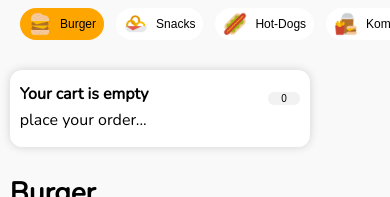
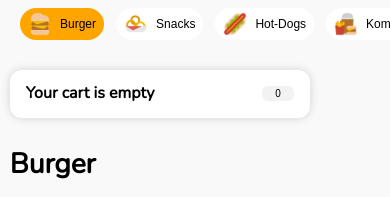
Before and after one commit to denshaver/denys-burger, a React (Vite) app: page / in a window 390 px wide. Shown: the part 481-678 px from the top of the page. Built offline with nearby package versions, Linux system fonts and the light colour scheme.

Commit message:
Fixed mobile and desktop layout cart

```diff
--- a/src/components/Cart/Cart.jsx
+++ b/src/components/Cart/Cart.jsx
@@ -8,6 +8,7 @@ import {
 } from "../../features/cart/cartSlice";
 import "./cartStyling.css";
 import { useEffect, useState } from "react";
+import { useWindowWidth } from "../../hooks/useWindowWidth";
 
 export const Cart = ({ t }) => {
   const dispatch = useDispatch();
@@ -21,9 +22,20 @@ export const Cart = ({ t }) => {
 
   const [isCartFolded, setIsCartFolded] = useState(false);
 
-  return (
-    <section className="cart-container" >
-      {!hasItemsInCart || cart.quantity < 1 ? (
+  const [isMobile, setIsMobile] = useState(false);
+
+  const screenWidth = useWindowWidth();
+
+  useEffect(() => {
+    if (screenWidth > 767) {
+      setIsMobile(false);
+    } else {
+      setIsMobile(true);
+    }
+  }, [screenWidth]);
+
+  const desktopLayout =
+    !hasItemsInCart || cart.quantity < 1 ? (
       <div className="cart">
         <div className="cart-title">
           <div className="cart-count">
@@ -35,14 +47,14 @@ export const Cart = ({ t }) => {
       </div>
     ) : (
       <div className="cart">
-          <div className="cart-title" onClick={() => {if(!isCartFolded) setIsCartFolded(true)}}>
+        <div className="cart-title">
           <div className="cart-count">
             <h3>{t("cart.order")}</h3>
             <button>{cart.quantity}</button>
           </div>
         </div>
 
-          <div className={isCartFolded ? "cart-items" : "cart-items hidden"} key={products.id}>
+        <div className="cart-items" key={products.id}>
           {cart.cartItems.map((cartItem) => {
             const neededItem = products.find(
               (product) => product.id === cartItem.productId
@@ -93,13 +105,101 @@ export const Cart = ({ t }) => {
                 <img src="/img/logo/free-icon-delivery-2362252.svg" alt="" />
                 {t("cart.FreeShipping")}
               </p>
+            </div>
+          </div>
+        </div>
+      </div>
+    );
+
+  const mobileLayout =
+    !hasItemsInCart || cart.quantity < 1 ? (
+      <div className="cart">
+        <div className="cart-title">
+          <div className="cart-count">
+            <h3>{t("cart.empty")}</h3>
+            <button>{cart.quantity}</button>
+          </div>
+        </div>
+      </div>
+    ) : (
+      <div className="cart">
+        <div
+          className="cart-title"
+          onClick={() => {
+            if (!isCartFolded) setIsCartFolded(true);
+          }}
+        >
+          <div className="cart-count">
+            <h3>{t("cart.order")}</h3>
+            <button>{cart.quantity}</button>
+          </div>
+        </div>
+
+        <div
+          className={isCartFolded ? "cart-items" : "cart-items hidden"}
+          key={products.id}
+        >
+          {cart.cartItems.map((cartItem) => {
+            const neededItem = products.find(
+              (product) => product.id === cartItem.productId
+            );
+
+            return (
+              <div className="cart-item" key={neededItem.productId}>
+                <div className="cart-item__info">
+                  <img src={neededItem.img} alt="" />
+                  <div className="item-info__block">
+                    <h4 className="item-title">{neededItem.title}</h4>
+                    <span className="weight">{neededItem.weight}g</span>
+                    <p className="price">{neededItem.price}$</p>
+                  </div>
+                </div>
+                <div className="cart-item__count">
+                  <button
+                    onClick={() => {
+                      if (cartItem.amount <= 1)
+                        dispatch(deleteProduct(cartItem.productId));
+                      dispatch(decreaseProduct(cartItem.productId));
+                    }}
+                  >
+                    -
+                  </button>
+
+                  <span>{cartItem.amount}</span>
+
+                  <button
+                    onClick={() =>
+                      dispatch(increaseProduct(cartItem.productId))
+                    }
+                  >
+                    +
+                  </button>
+                </div>
+              </div>
+            );
+          })}
+
+          <div className="cart-total">
+            <div className="total-info">
+              <p>{t("cart.total")}</p>
+              <p>{cart.total} $</p>
+            </div>
+            <button>{t("cart.orderBut")}</button>
+            <div className="cart-delivery">
+              <p>
+                <img src="/img/logo/free-icon-delivery-2362252.svg" alt="" />
+                {t("cart.FreeShipping")}
+              </p>
               <span onClick={() => setIsCartFolded(false)}>Fold</span>
             </div>
           </div>
         </div>
+      </div>
+    );
 
-        </div>
-      )}
+  return (
+    <section className="cart-container">
+      {isMobile ? mobileLayout : desktopLayout}
     </section>
   );
 };
--- a/src/components/Cart/cartStyling.css
+++ b/src/components/Cart/cartStyling.css
@@ -18,23 +18,18 @@
   padding: 24px 16px;
   margin-top: 72px;
   font-family: "Nunito", sans-serif;
-
-  /* ======================= */
-  transition: all 0.3s;
 }
-
 .cart-count {
   display: flex;
   align-items: center;
   justify-content: space-between;
+  margin-bottom: 12px;
 }
 .cart-count > h3 {
   color: #000;
   font-size: 2.4rem;
   font-weight: 600;
   line-height: 100%;
-
-  margin-bottom: 12px;
 }
 .cart-count > button {
   border: none;
@@ -51,11 +46,16 @@
   line-height: 130%;
 }
 /* ================ */
+.cart-items{
+  height: 100%;
+  transition: all 0.2s;
+}
 .cart-items.hidden {
   height: 0;
   padding: 0;
   opacity: 0;
 }
+/* ================ */
 .cart-item {
   border-top: 1px solid #f2f2f3;
   border-bottom: none;
@@ -184,12 +184,10 @@
   }
   .cart-count > h3 {
     font-size: 1.6rem;
-
-    margin-bottom: 8px;
   }
   .cart-count > button {
     border-radius: 6px;
-    padding: 1px 13px;
+    padding: 2px 13px;
 
     font-size: 1rem;
   }
@@ -236,8 +234,17 @@
     display: block;
   }
 }
+@media (max-width: 426px) {
+  .cart-container{
+    padding: 15px 16px 5px 16px;
+  }
+  .cart-items {
+    padding-bottom: 10px;
+  }
+}
 @media (max-width: 320px) {
   .wrapper {
     max-width: 300px;
   }
+
 }
--- /dev/null
+++ b/src/hooks/useWindowWidth.jsx
@@ -0,0 +1,16 @@
+import { useLayoutEffect } from "react";
+import { useState } from "react";
+
+export function useWindowWidth() {
+  const [width, setWidth] = useState(0);
+
+  useLayoutEffect(() => {
+    function updateWidth() {
+      setWidth(window.innerWidth);
+    }
+    window.addEventListener("resize", updateWidth);
+    updateWidth();
+    return () => window.removeEventListener("resize", updateWidth);
+  }, [])
+  return width;
+}
```
Lines whose indentation alone changed are shown as unchanged.
